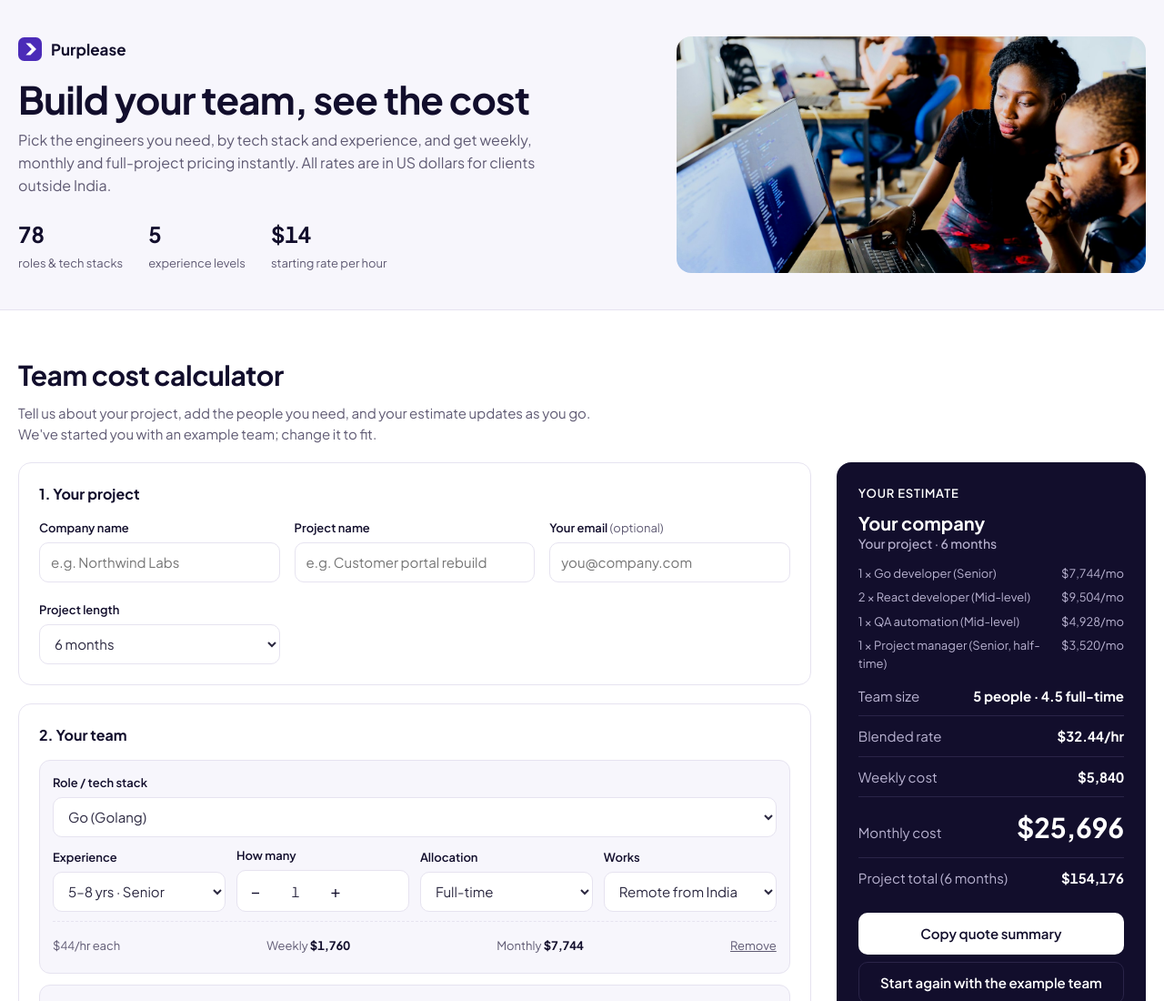
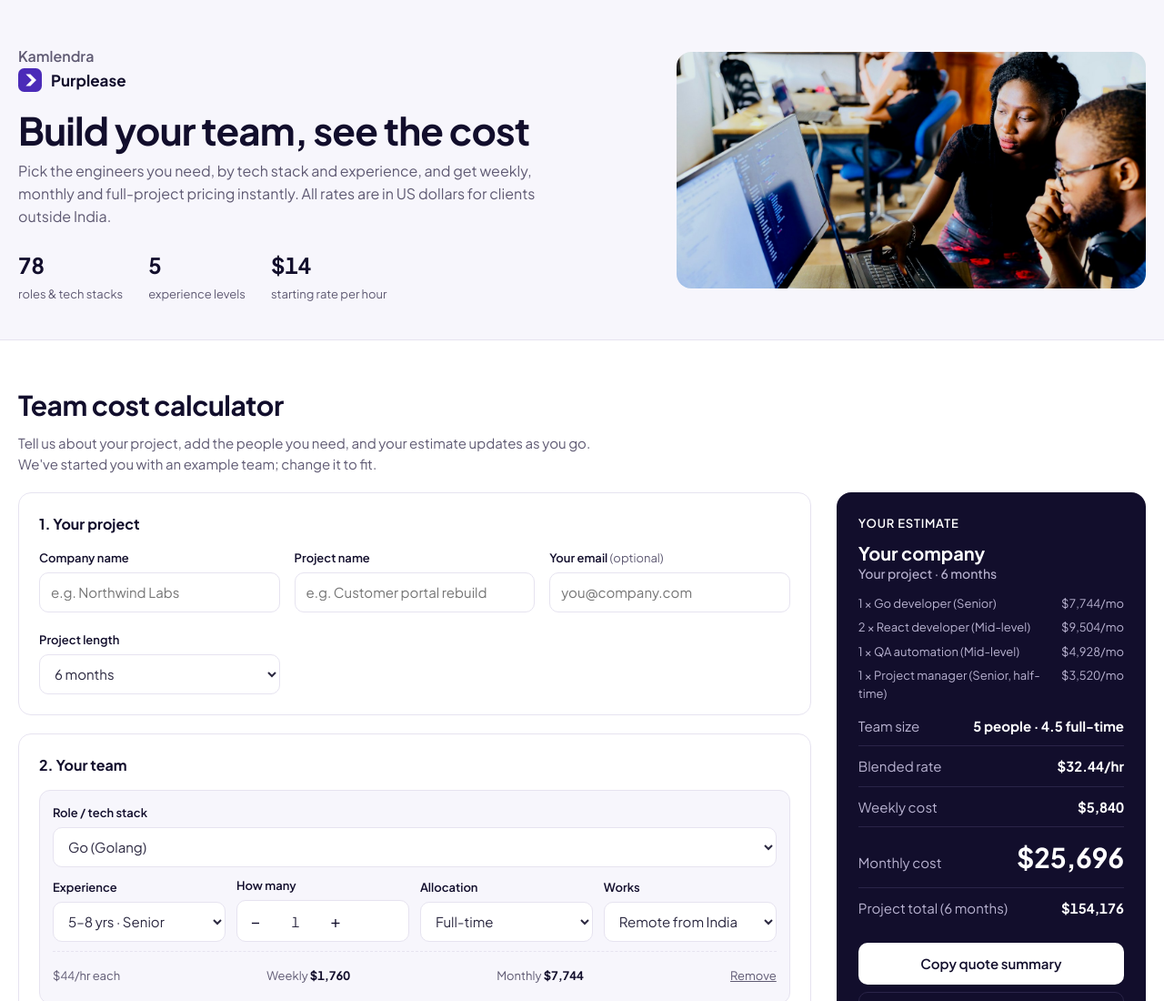
Before and after one commit to sd9988/Purplease-website, a plain HTML site: page rate-card/dist/rate-card/index.html in a window 1280 px wide. Shown: the top 1100 px of the page at 91% size. Drawn offline with Linux system fonts and the light colour scheme.

Commit message:
Rate card: show Kamlendra at the top of the page
Co-Authored-By: Claude Opus 5.5 <noreply@anthropic.com>
Claude-Session: https://claude.ai/code/session_015EXwtcyLLEYTnco4UNGZqB

```diff
--- a/rate-card/dist/rate-card/index.html
+++ b/rate-card/dist/rate-card/index.html
@@ -39,6 +39,7 @@ button,input,select{font:inherit;color:inherit}
 header.top{background:var(--surface);border-bottom:1px solid var(--line);padding-block:40px}
 .top .wrap{display:flex;flex-wrap:wrap;gap:28px 48px;align-items:center;justify-content:space-between}
 .intro{flex:1 1 520px;min-width:0}
+.owner{margin:0 0 14px;font-size:15px;font-weight:600;color:var(--accent)}
 .brand{display:flex;align-items:center;gap:10px;font-weight:700;color:var(--ink);font-size:17px;margin-bottom:18px}
 .top h1{font-size:clamp(28px,4vw,42px);line-height:1.12;letter-spacing:-.02em}
 .top p{margin:10px 0 0;color:var(--muted);max-width:620px;font-size:16px}
@@ -128,6 +129,7 @@ td.role{color:var(--ink);font-weight:500}
 <header class="top gut">
   <div class="wrap">
     <div class="intro">
+      <p class="owner">Kamlendra</p>
       <div class="brand"><svg width="26" height="26" viewBox="0 0 28 28" aria-hidden="true"><rect width="28" height="28" rx="7" fill="#4B2BB8"/><path d="M9 7h5.5l7 7-7 7H9l7-7z" fill="#FFFFFF"/></svg>Purplease</div>
       <h1>Build your team, see the cost</h1>
       <p>Pick the engineers you need, by tech stack and experience, and get weekly, monthly and full-project pricing instantly. All rates are in US dollars for clients outside India.</p>
```
Also changed, not shown: rate-card/index.html (+2 -0 lines), rate-card/template.html (+2 -0 lines).
